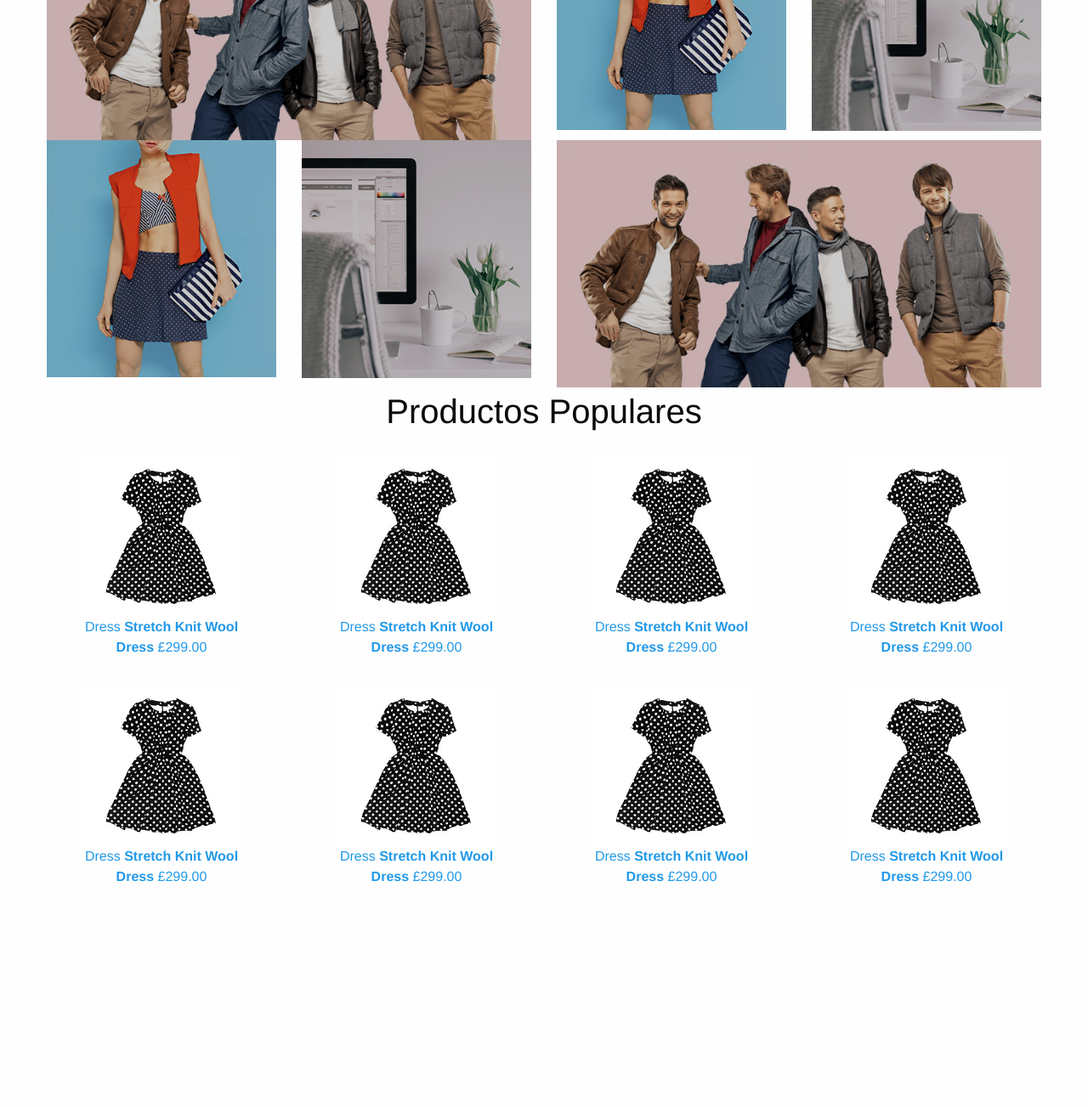
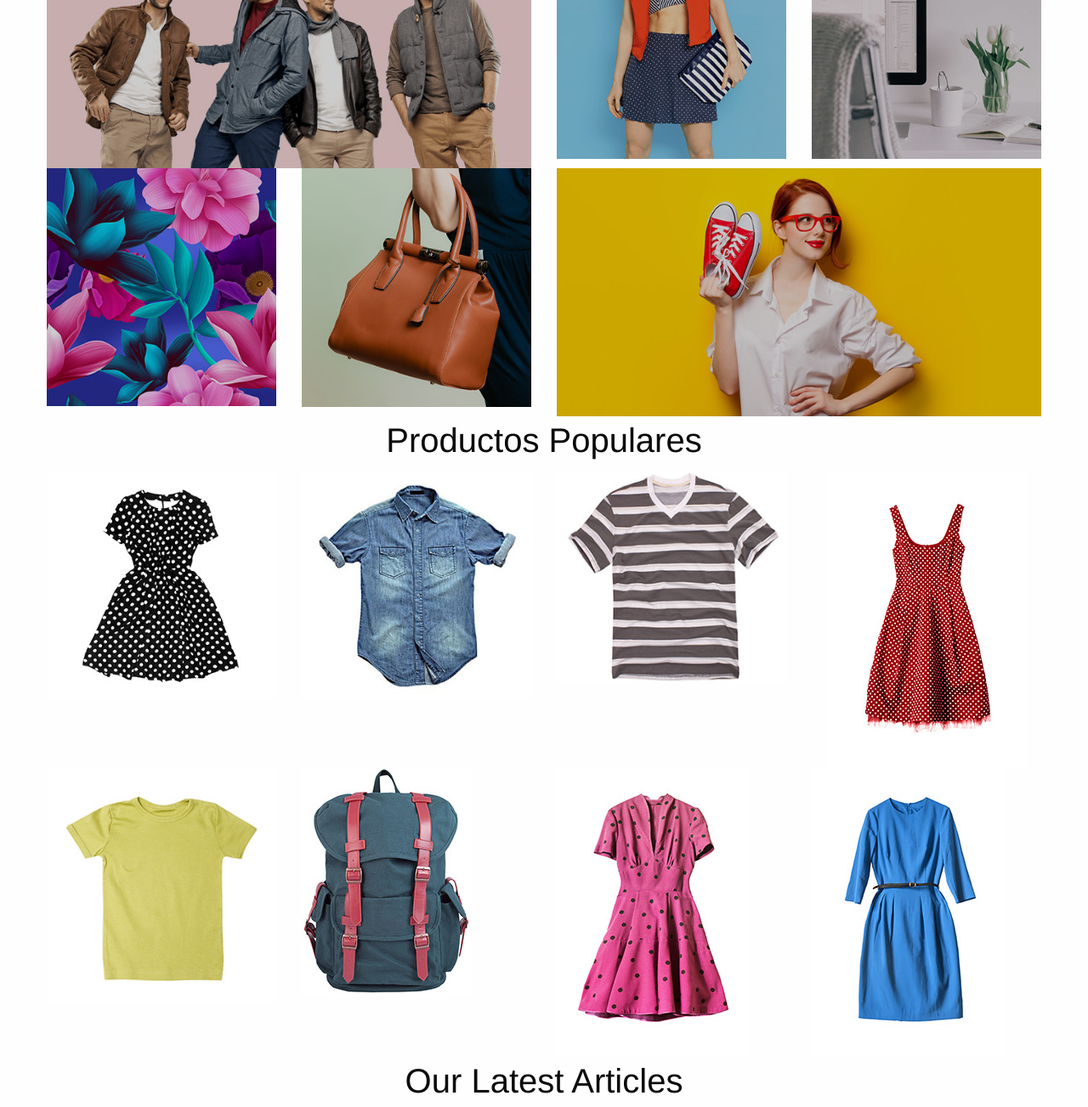
Before and after one commit to yavallejo/aloha-shop, a plain HTML site: page index.html in a window 1280 px wide. Shown: the part 1079-2382 px from the top of the page at 85% size. Before the commit the page ends 2139 px from the top, so only its background shows below. Drawn offline with Linux system fonts and the light colour scheme.

Commit message:
Clase 1 - Estructura del home

```diff
--- a/index.html
+++ b/index.html
@@ -4,33 +4,22 @@
     <meta charset="utf-8">
     <meta http-equiv="x-ua-compatible" content="ie=edge">
     <meta name="viewport" content="width=device-width, initial-scale=1.0">
-    <title>Foundation for Sites</title>
+    <title>Aloha-Shop | Aprendiendoando</title>
     <link rel="stylesheet" href="css/foundation.css">
     <link rel="stylesheet" href="css/app.css">
   </head>
   <body>
-    <div class="title-bar" data-responsive-toggle="example-menu" data-hide-for="medium">
-        <button class="menu-icon" type="button" data-toggle></button>
-        <div class="title-bar-title">Menu</div>
-    </div> <!-- Menu hamburgr -->
-    <div class="row" id="example-menu">
-      <div class="small-2 columns">
+    <div class="row">
+        <div class="medium-2 columns">
           <h1>Aloha</h1>
         </div>
-      <div class="small-4 medium-8 columns">
-          <div class="menu-centered ">
-            <ul class="menu vertical medium-horizontal">
-              <li><a href="#">One</a></li>
-              <li><a href="#">Two</a></li>
-              <li><a href="#">Three</a></li>
-              <li><a href="#">Four</a></li>
-            </ul>
+        <div class="medium-9 columns">
+          Menu
         </div>
+        <div class="medium-1 columns">
+          #
         </div>
-      <div class="small-6 medium-2 columns">
-        icon
-      </div>
-    </div> <!-- Menu Top -->
+    </div><!-- Menu Top -->
     <div class="row">
         <div class="orbit" role="region" aria-label="Favorite Space Pictures" data-orbit>
             <ul class="orbit-container">
@@ -38,6 +27,7 @@
               <button class="orbit-next"><span class="show-for-sr">Next Slide</span>&#9654;&#xFE0E;</button>
               <li class="is-active orbit-slide">
                 <img class="orbit-image" src="img/base.jpg" alt="Space">
+
               </li>
               <li class="orbit-slide">
                 <img class="orbit-image" src="img/base.jpg" alt="Space">
@@ -53,154 +43,109 @@
               <button class="is-active" data-slide="0"><span class="show-for-sr">First slide details.</span><span class="show-for-sr">Current Slide</span></button>
               <button data-slide="1"><span class="show-for-sr">Second slide details.</span></button>
               <button data-slide="2"><span class="show-for-sr">Third slide details.</span></button>
-          <button data-slide="3"><span class="show-for-sr">Fourth slide details.</span></button>
+
             </nav>
         </div>
-    </div> <!-- Slider -->
-    <div class="row text-center">
-      Hecho a la medida. Estupendo. Personalizado. Hechos a mano.
-      Poner en marcha su tienda online con Aloha. Esta tienda cumpla con todos los mínimos se construye para la personalización infalible. Aprende más.
+    </div><!--  Slider -->
+    <div class="row">
+      <h3>Bespoke. Great. Custom. Hand-Crafted.</h3>
+      <h6>Launch your online store with Aloha. This fully responsive and minimalist storefront is built for foolproof customization. Learn more.</h6>
     </div><!-- Mensaje -->
     <div class="row">
-      <div class="medium-6 column">
-        <a href="#">
+      <div class="medium-6 columns">
         <img src="img/image_mens.jpg">
-        </a>
       </div>
-      <div class="medium-3 column">
-        <a href="#">
+      <div class="medium-3 columns">
         <img src="img/image_trands.jpg">
-        </a>
       </div>
-      <div class="medium-3 column">
-        <a href="#">
+      <div class="medium-3 columns">
         <img src="img/image_home.jpg">
-        </a>
       </div>
     </div>
     <div class="row">
-      <div class="medium-3 column">
-        <a href="#">
-          <img src="img/image_trands.jpg">
-        </a>
+      <div class="medium-3 columns">
+        <img src="img/image_sale.jpg">
       </div>
-      <div class="medium-3 column">
-        <a href="#">
-          <img src="img/image_home.jpg">
-        </a>
+      <div class="medium-3 columns">
+        <img src="img/image_bags.jpg">
       </div>
-      <div class="medium-6 column">
-        <a href="#">
-          <img src="img/image_mens.jpg">
-        </a>
+      <div class="medium-6 columns">
+        <img src="img/image_womens.jpg">
       </div>
     </div><!-- Categorias -->
     <div class="row text-center">
         <h2>Productos Populares</h2>
-      <div class="medium-3 columns">
-        <a href="#">
-          <figure>
-            <img src="img/image_products_isolated_1.jpg">
-            <figcaption>
-              <span>Dress</span>
-              <strong>Stretch Knit Wool Dress</strong>
-              <span>£299.00</span>
-            </figcaption>
-          </figure>
-        </a>
+        <div class="medium-3 column"><img src="img/image_products_isolated_1.jpg" alt=""></div>
+        <div class="medium-3 column"><img src="img/image_products_isolated_2.jpg" alt=""></div>
+        <div class="medium-3 column"><img src="img/image_products_isolated_3.jpg" alt=""></div>
+        <div class="medium-3 column"><img src="img/image_products_isolated_4.jpg" alt=""></div>
     </div>
-      <div class="medium-3 columns">
-        <a href="#">
-          <figure>
-            <img src="img/image_products_isolated_1.jpg">
-            <figcaption>
-              <span>Dress</span>
-              <strong>Stretch Knit Wool Dress</strong>
-              <span>£299.00</span>
-            </figcaption>
-          </figure>
-        </a>
+    <div class="row ">
+        <div class="medium-3 column"><img src="img/image_products_isolated_5.jpg" alt=""></div>
+        <div class="medium-3 column"><img src="img/image_products_isolated_6.jpg" alt=""></div>
+        <div class="medium-3 column"><img src="img/image_products_isolated_7.jpg" alt=""></div>
+        <div class="medium-3 column"><img src="img/image_products_isolated_8.jpg" alt=""></div>
+    </div><!-- Productos Populares -->
+    <div class="row text-center">
+      <h2>Our Latest Articles</h2>
+      <div class="medium-4 column"><img src="img/blog_image_1.jpg" alt=""></div>
+      <div class="medium-4 column"><img src="img/blog_image_2.jpg" alt=""></div>
+      <div class="medium-4 column"><img src="img/blog_image_3.jpg" alt=""></div>
+    </div><!-- Ultimos articulos -->
+    <div class="row text-center">
+        <h2>Signup for Updates</h2>
+        <p> Phasellus pretium velit eu risus consequat porttitor lementum purus, vestibulum semperto veliterom semper pretium risus phasellus  condimentum nisl id molestie.</p>
+        <form>
+          <div class="row">
+            <div class="small-3 columns">
+              <label for="right-label" class="text-right">Label</label>
             </div>
-      <div class="medium-3 columns">
-        <a href="#">
-          <figure>
-            <img src="img/image_products_isolated_1.jpg">
-            <figcaption>
-              <span>Dress</span>
-              <strong>Stretch Knit Wool Dress</strong>
-              <span>£299.00</span>
-            </figcaption>
-          </figure>
-        </a>
-      </div>
-      <div class="medium-3 columns">
-        <a href="#">
-          <figure>
-            <img src="img/image_products_isolated_1.jpg">
-            <figcaption>
-              <span>Dress</span>
-              <strong>Stretch Knit Wool Dress</strong>
-              <span>£299.00</span>
-            </figcaption>
-          </figure>
-        </a>
+            <div class="small-9 columns">
+              <input type="text" id="right-label" placeholder="Right-aligned text input">
             </div>
           </div>
-    <div class="row text-center">
-      <div class="medium-3 columns">
-        <a href="#">
-          <figure>
-            <img src="img/image_products_isolated_1.jpg">
-            <figcaption>
-              <span>Dress</span>
-              <strong>Stretch Knit Wool Dress</strong>
-              <span>£299.00</span>
-            </figcaption>
-          </figure>
-        </a>
+        </form>
+    </div><!-- Newsletter -->
+    <footer class="row">
+      <div class="medium-6 column">
+        <ul>
+          <li>© 2015, Aloha Theme. </li>
+          <li>Powered by @yavallejo.</li>
+          <li>3128534720, aprendiendoandoo@gmail.com</li>
+          <li>Colombia, Tuluá</li>
+          <li>Valle del Cauca</li>
+        </ul>
       </div>
-      <div class="medium-3 columns">
-        <a href="#">
-          <figure>
-            <img src="img/image_products_isolated_1.jpg">
-            <figcaption>
-              <span>Dress</span>
-              <strong>Stretch Knit Wool Dress</strong>
-              <span>£299.00</span>
-            </figcaption>
-          </figure>
-        </a>
+      <div class="medium-2 column">
+        <ul>
+          <li><a href="#">Womens</a></li>
+          <li><a href="#">Mens</a></li>
+          <li><a href="#">Bags</a></li>
+          <li><a href="#">Home</a></li>
+          <li><a href="#">Sale</a></li>
+        </ul>
       </div>
-      <div class="medium-3 columns">
-        <a href="#">
-          <figure>
-            <img src="img/image_products_isolated_1.jpg">
-            <figcaption>
-              <span>Dress</span>
-              <strong>Stretch Knit Wool Dress</strong>
-              <span>£299.00</span>
-            </figcaption>
-          </figure>
-        </a>
+      <div class="medium-2 column">
+        <ul>
+          <li><a href="#">Shipping rates</a></li>
+          <li><a href="#">Return policy</a></li>
+          <li><a href="#">About US</a></li>
+          <li><a href="#">Contact US</a></li>
+          <li><a href="#">Out Blog</a></li>
+        </ul>
       </div>
-      <div class="medium-3 columns">
-        <a href="#">
-          <figure>
-            <img src="img/image_products_isolated_1.jpg">
-            <figcaption>
-              <span>Dress</span>
-              <strong>Stretch Knit Wool Dress</strong>
-              <span>£299.00</span>
-            </figcaption>
-          </figure>
-        </a>
+      <div class="medium-2 column">
+        <ul>
+          <li><a href="#">Facebook</a></li>
+          <li><a href="#">Twitter</a></li>
+          <li><a href="#">Instagram</a></li>
+          <li><a href="#">Pinterest</a></li>
+          <li><a href="#">Google +</a></li>
+        </ul>
       </div>
-    </div>
-    <!-- productos populares -->
+    </footer><!-- Footer -->
 
 
-
-    </div>
     <script src="js/vendor/jquery.js"></script>
     <script src="js/vendor/what-input.js"></script>
     <script src="js/vendor/foundation.js"></script>
```
Lines whose indentation alone changed are shown as unchanged.
